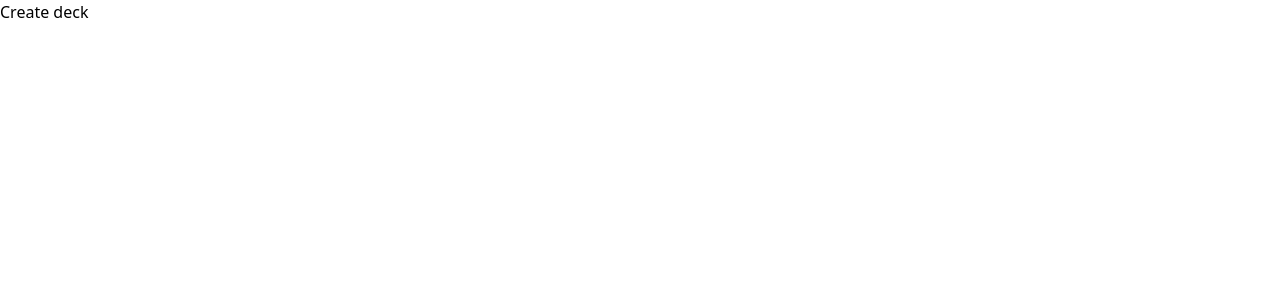
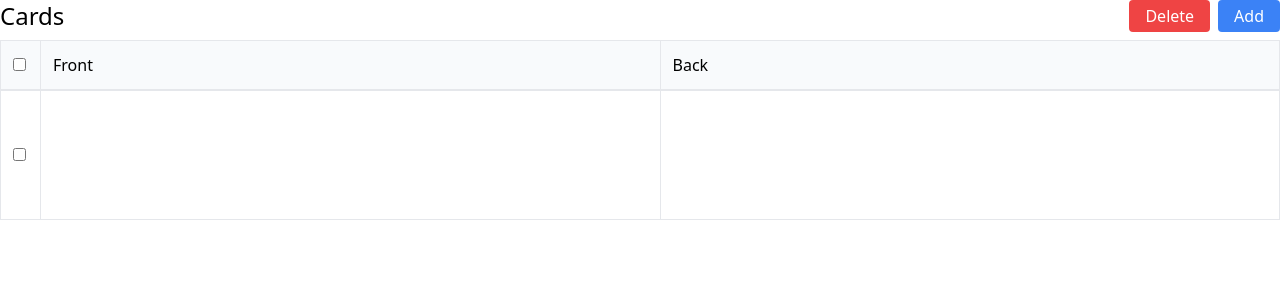
Before and after one commit to niyazmu/flashcards-app, a React (Vite) app: page / in a window 1280 px wide. Shown: the top 300 px of the page. Built offline with nearby package versions, Linux system fonts and the light colour scheme.

Commit message:
feat(table): add table component with basic styling

```diff
--- a/src/App.jsx
+++ b/src/App.jsx
@@ -1,9 +1,9 @@
-import Header from "./components/Header.jsx";
+import Table from "./components/Table.jsx";
 
 function App() {
   return (
     <>
-      <Header />
+      <Table />
     </>
   );
 }
--- /dev/null
+++ b/src/components/Table.jsx
@@ -0,0 +1,57 @@
+function Table() {
+  return (
+    <>
+      <div className="mb-2 flex w-full justify-between">
+        <h2 className="text-left text-2xl font-medium">Cards</h2>
+        <div className="flex w-1/4 justify-end space-x-2">
+          <button className="rounded bg-red-500 px-4 py-1 text-white">
+            Delete
+          </button>
+          <button className="rounded bg-blue-500 px-4 py-1 text-white">
+            Add
+          </button>
+        </div>
+      </div>
+      <table className="w-full table-fixed">
+        <thead className="text-left">
+          <tr>
+            <th className="w-10 border border-b-2 bg-slate-50 p-3 font-medium">
+              <input type="checkbox" />
+            </th>
+            <th className="w-1/2 border border-b-2 bg-slate-50 p-3 font-medium">
+              Front
+            </th>
+            <th className="w-1/2 border border-b-2 bg-slate-50 p-3 font-medium">
+              Back
+            </th>
+          </tr>
+        </thead>
+        <tbody>
+          <tr>
+            <td className="border p-3">
+              <input type="checkbox" />
+            </td>
+            <td className="border text-left align-top">
+              <textarea
+                className="w-full resize-none p-3 focus:text-blue-500 focus:outline-double focus:outline-blue-500"
+                type="text"
+                name="front"
+                rows="4"
+              />
+            </td>
+            <td className="border text-left align-top">
+              <textarea
+                className="w-full resize-none p-3 focus:text-blue-500 focus:outline-double focus:outline-blue-500"
+                type="text"
+                name="back"
+                rows="4"
+              />
+            </td>
+          </tr>
+        </tbody>
+      </table>
+    </>
+  );
+}
+
+export default Table;
```
